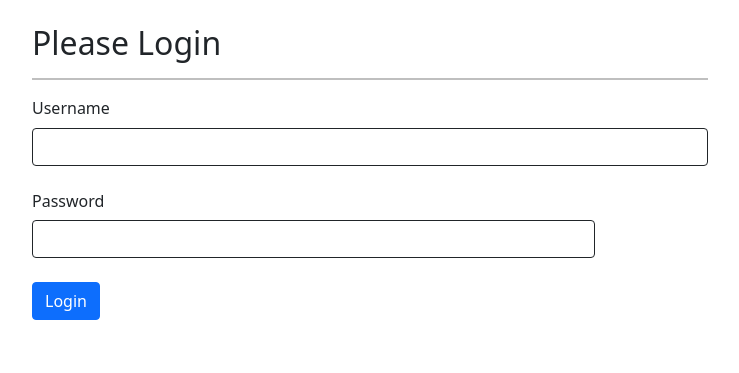
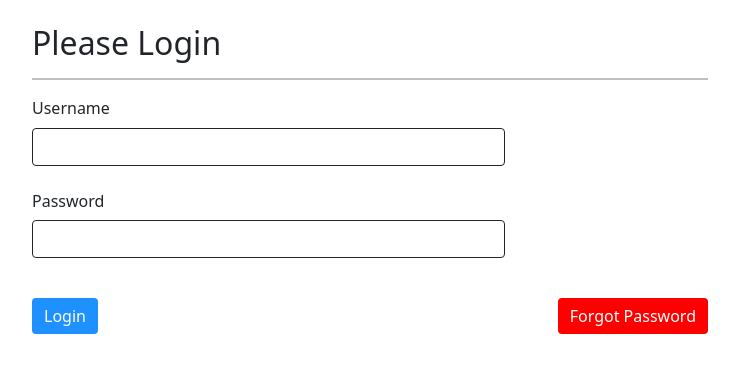
Before and after one commit to pratham-jaiswal/HotelBookingManagement, a PHP site: page /login.php in a window 1280 px wide. Shown: the part 56-429 px from the top of the page, without its empty margins (270-1009 px from the left). Run offline with PHP 8.4, Linux system fonts and the light colour scheme; tables that the repository leaves empty or names only in its code hold one stand-in row (values such as "Sample post").

Commit message:
added forgot password

```diff
--- a/login.php
+++ b/login.php
@@ -23,6 +23,13 @@ if($_SERVER['REQUEST_METHOD']=="POST"){
         $password = trim($_POST['password']);
     }
 }
+if(isset($_POST['forgotPassword'])){
+    session_start();
+    $_SESSION = array();
+    session_destroy();
+    header("location: forgotPassword.php");
+}
+else{
 
 if(empty($err)){
     $sql = "SELECT id, fname, lname, email, username, password FROM loginform WHERE username = ?";
@@ -39,17 +46,20 @@ if(empty($err)){
                     //Password is correct. Allow user to login
                     session_start();
                     $_SESSION["username"] = $username;
+                    $_SESSION["fname"] = $fname;
+                    $_SESSION["lname"] = $lname;
+                    $_SESSION["email"] = $email;
                     $_SESSION["id"] = $id;
                     $_SESSION["loggedin"] = true;
-
                     //Redirect the user to the accountInfo page
                     header("location: accountInfo.php");
                 }
             }
         }
     }
+}
+}
 
-}
 ?>
 
 
@@ -89,16 +99,20 @@ if(empty($err)){
     <form action="" method="post">
         <div class="mb-3">
                 <label for="inputUname" class="form-label">Username</label>
-                <input type="text" class="form-control" name="username" id="inputUname">
+                <input type="text" class="form-control" name="username" id="inputUname" style="width: 70%;">
         </div>
         <div class="mb-3">
-        <label for="inputPassword3" class="col-sm-2 col-form-label">Password</label>
-            <div class="col-sm-10">
-            <input type="password" class="form-control" name="password" id="inputPassword3">
+            <label for="inputPassword3" class="col-sm-2 col-form-label">Password</label>
+            <input type="password" class="form-control" name="password" id="inputPassword3" style="width: 70%;">
         </div>
         <br>
-        <div class="col-12">
-            <button type="submit" class="btn btn-primary">Login</button>
+        <div class="row">
+            <div class="col-6">
+                <button type="submit" name="login" class="btn bbtn-primary" style="background: dodgerblue; border: dodgerblue; color: white;">Login</button>
+            </div>
+            <div class="col-6" style="text-align: right">
+                <button type="forgotPassword" name="forgotPassword" class="btn btn-primary" style="background: red; border: red;'">Forgot Password</button>
+            </div>
         </div>
     </form>
 </div>
```
Also changed, not shown: accountInfo.php (+17 -4 lines).
